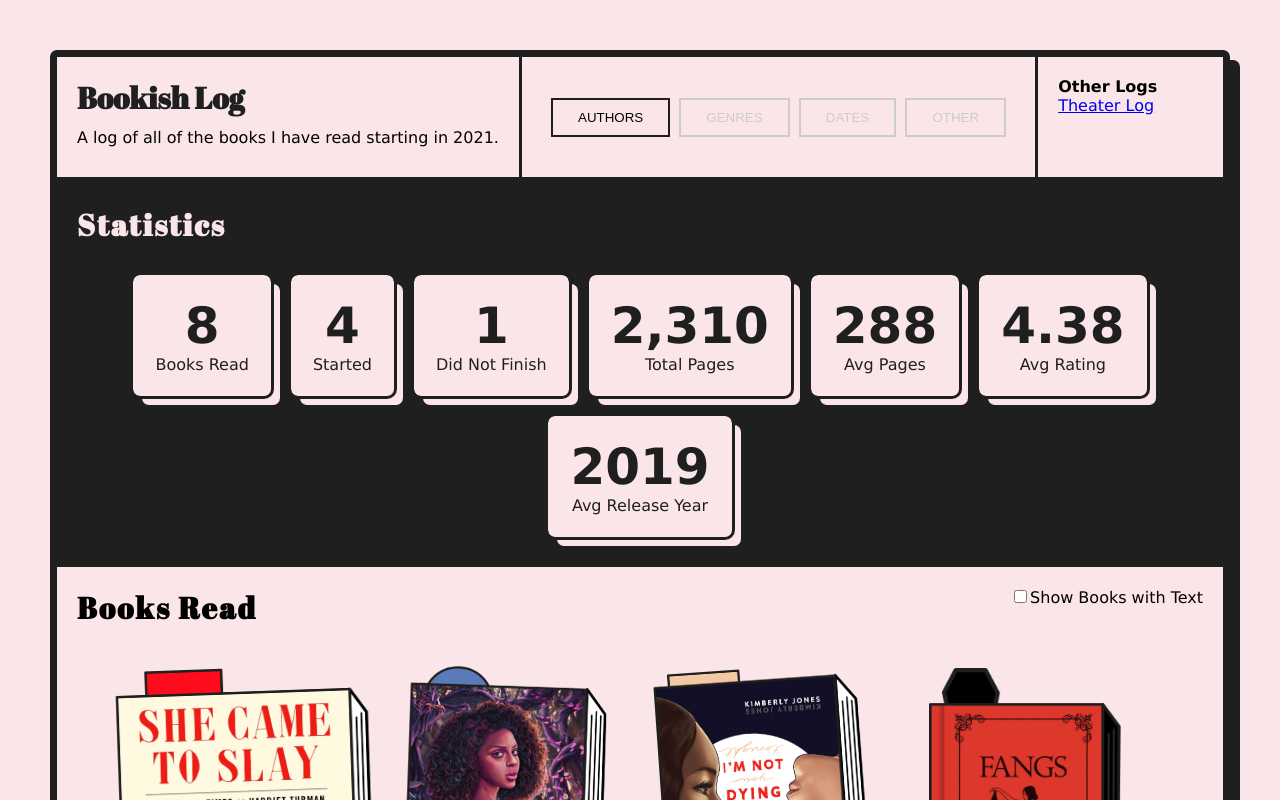
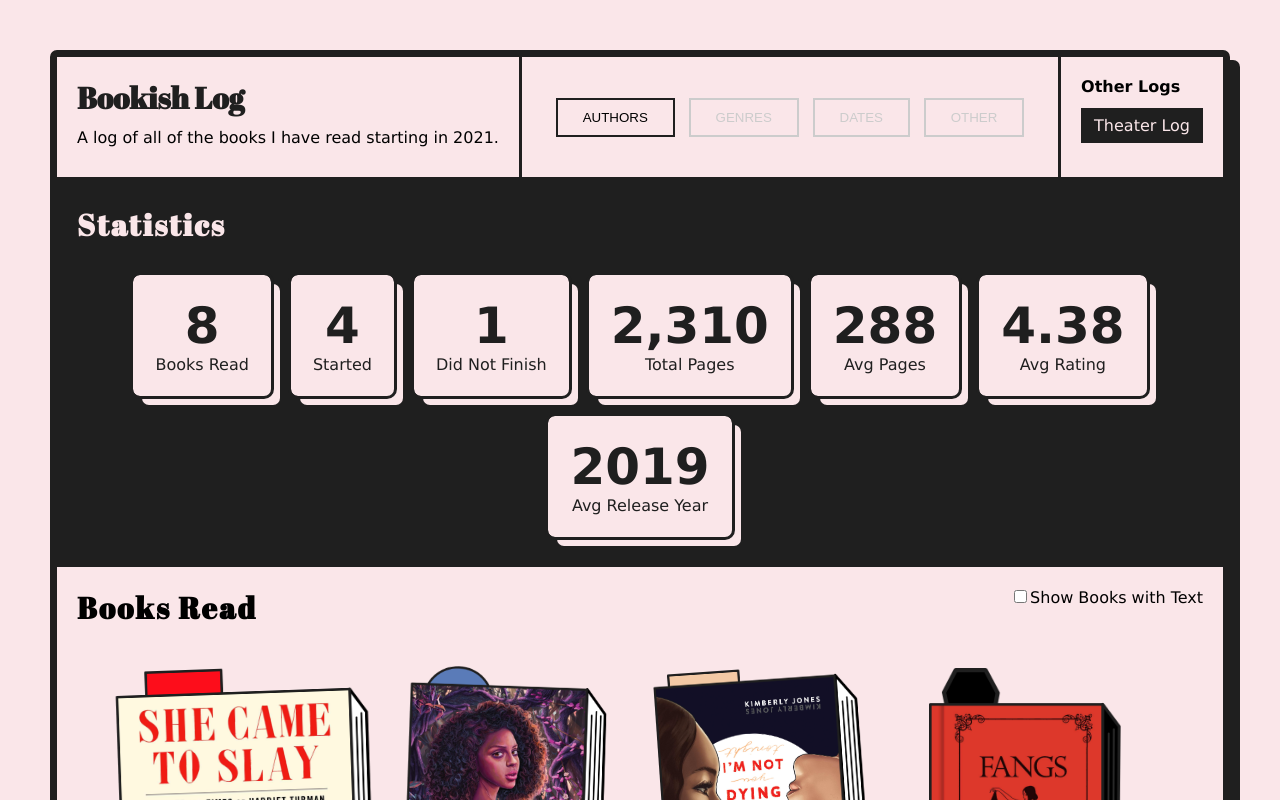
Before and after one commit to brittanyrw/thebookishlog, a Vue app: page / in a window 1280 px wide. Shown: the top 800 px of the page. Built offline with nearby package versions, Linux system fonts and the light colour scheme.

Commit message:
Style external links

```diff
--- a/src/App.vue
+++ b/src/App.vue
@@ -28,7 +28,10 @@
     </nav>
     <router-view />
     <footer>
-      <p>Created by <a href="https://musicalwebdev.com" target="_blank">Brittany Walker.</a></p>
+      <p>
+        Created by
+        <a href="https://musicalwebdev.com" target="_blank">Brittany Walker.</a>
+      </p>
     </footer>
   </div>
 </template>
@@ -92,9 +95,23 @@ nav {
   }
   .external-links {
     padding: 20px;
-    flex-grow: 1;
     h4 {
-      margin: 0;
+      margin: 0 0 20px 0;
+    }
+    a {
+      padding: 5px 10px;
+      background-color: $black;
+      color: $pink;
+      text-decoration: none;
+      border: 3px solid $black;
+    }
+    a:hover {
+      background-color: $pink;
+      color: $black;
+      transition: 0.5s;
+    }
+    @media screen and (min-width: 662px) {
+      border-top: 0;
     }
   }
   .disabled button {
```
